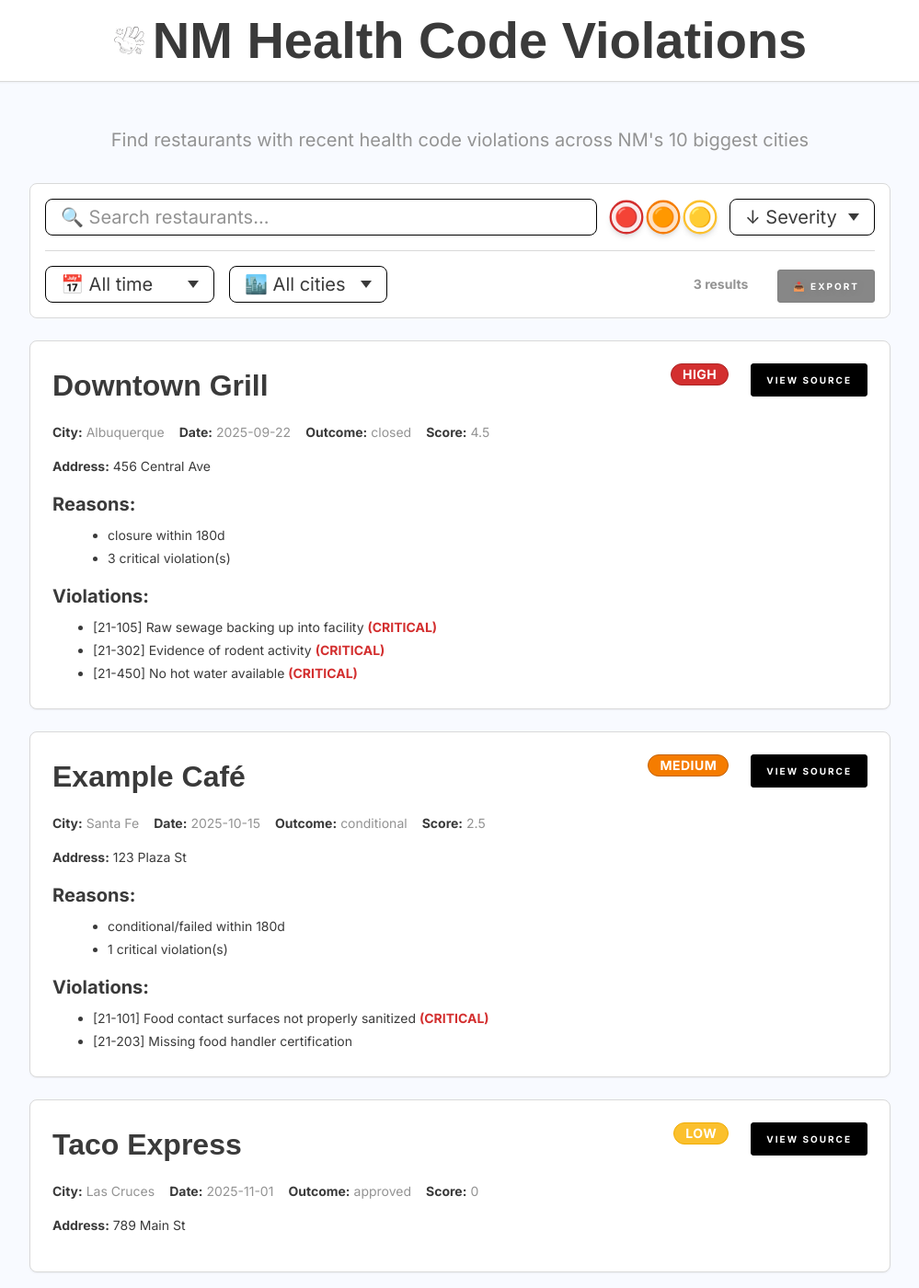
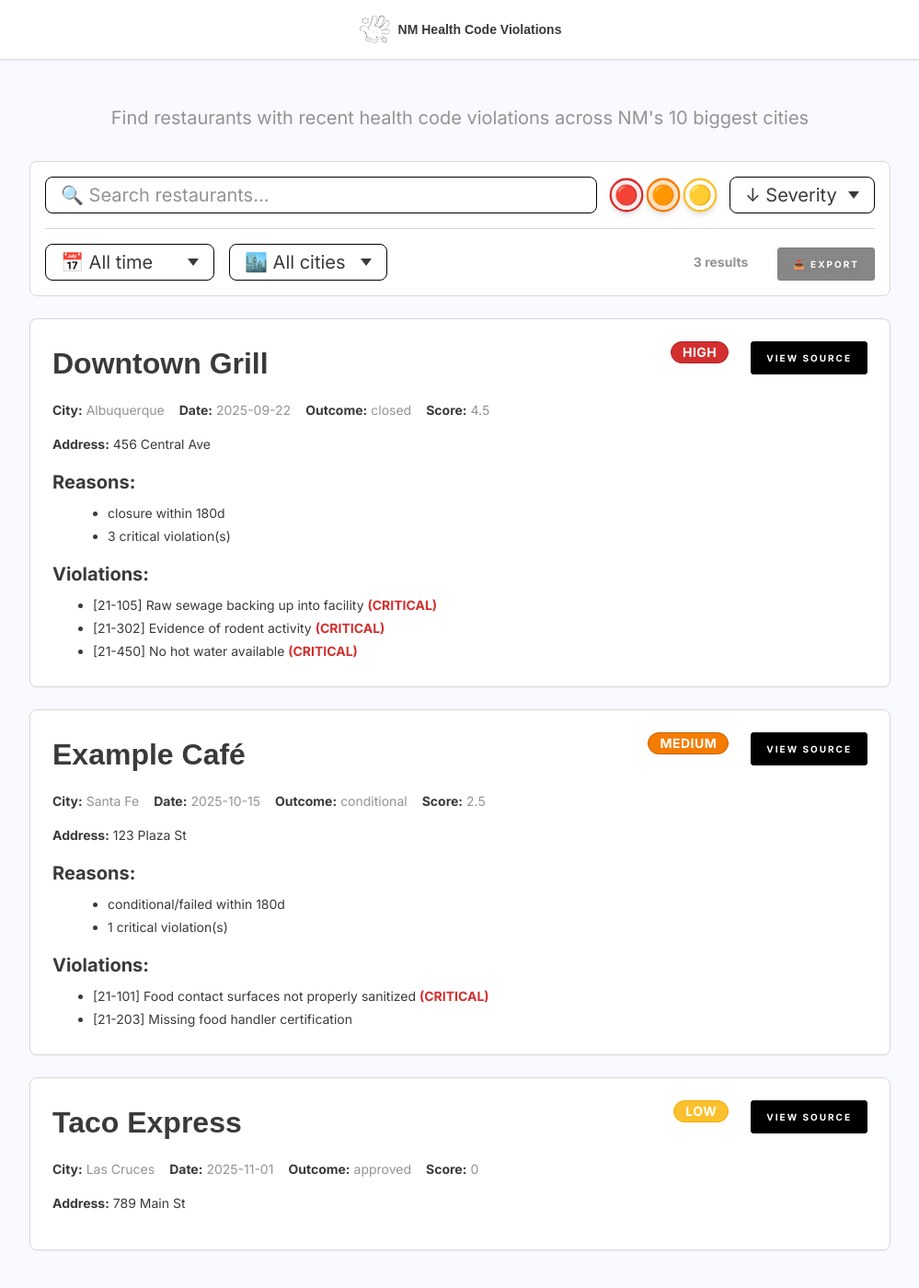
Before and after one commit to aindaco1/restaurant-locations, a Jekyll site: the page built from index.html, in a window 1280 px wide and 1400 px high. Shown: the whole window at 92% size, without its empty margins (140-1139 px from the left). Built offline with Jekyll 4.4.1, drawn with Linux system fonts in a browser that asks for light colours; some web fonts are replaced.

Commit message:
Fix global h1 size: 14px desktop, 22px mobile

```diff
--- a/assets/partials/_components.scss
+++ b/assets/partials/_components.scss
@@ -32,10 +32,12 @@ h1, h2, h3, h4, h5, h6, h1 a {
 }
 
 h1, h1 a {
-  font-size: $h1--size;
+  font-size: $body-small--size;
+  line-height: 1;
+  margin: 0;
 
   @include sm {
-    font-size: $h2--size;
+    font-size: $size--unit * 2.75;
   }
 }
 h2 { @include heading-2; }
```
